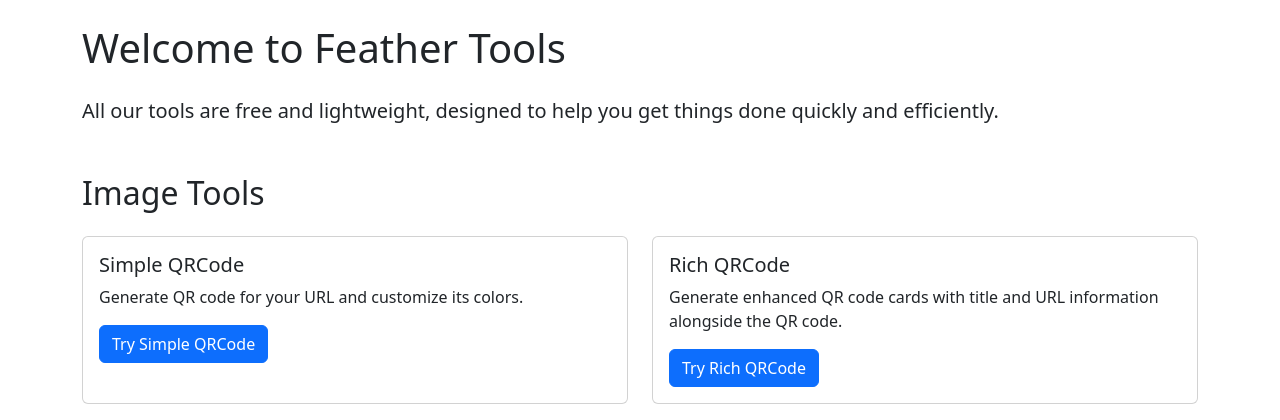
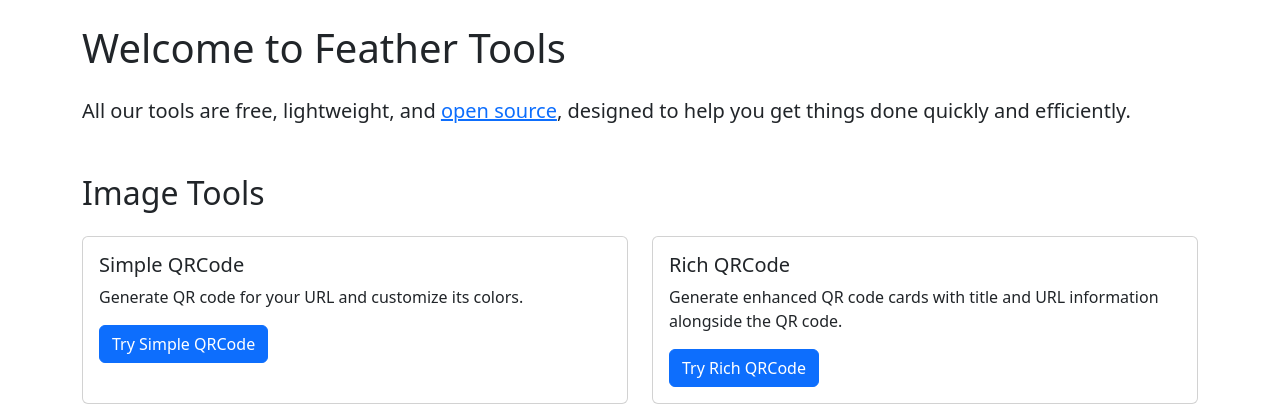
Before and after one commit to greatghoul/feather-tools, a Flask app: page / in a window 1280 px wide. Shown: the part 56-476 px from the top of the page. Run offline with Flask 3, Linux system fonts and the light colour scheme; some libraries are stand-ins or nearby versions.

Commit message:
fix: update site note to include 'open source' and improve formatting in home page

```diff
--- a/api/settings/en.yml
+++ b/api/settings/en.yml
@@ -1,13 +1,14 @@
 en:
   site:
     site_name: "Feather Tools"
-    site_note: "All our tools are free and lightweight, designed to help you get things done quickly and efficiently."
-    site_note_html: "All our tools are <strong>free</strong> and <strong>lightweight</strong>, designed to help you get things done quickly and efficiently."
+    site_note: "All our tools are free, lightweight, and open source, designed to help you get things done quickly and efficiently."
     site_tags:
       - "online tools"
       - "free"
       - "lightweight"
+      - "open source"
       - "productivity"
+      - "image tools"
   tools:
     simple-qrcode:
       page_key: "simple-qrcode"
--- a/api/templates/home.html
+++ b/api/templates/home.html
@@ -4,7 +4,12 @@
 
 {% block content %}
     <h1 class="mb-4">Welcome to Feather Tools</h1>
-<p class="lead mb-5">All our tools are <strong>free</strong> and <strong>lightweight</strong>, designed to help you get things done quickly and efficiently.</p>
+    <p class="lead mb-5">
+        All our tools are <strong>free</strong>,
+        <strong>lightweight</strong>,
+        and <strong><a href="https://github.com/greatghoul/feather-tools" target="_blank">open source</a></strong>,
+        designed to help you get things done quickly and efficiently.
+    </p>
 
     <h2 class="mb-4" id="image-tools">Image Tools</h2>
     <div class="row">
```
Lines whose indentation alone changed are shown as unchanged.
